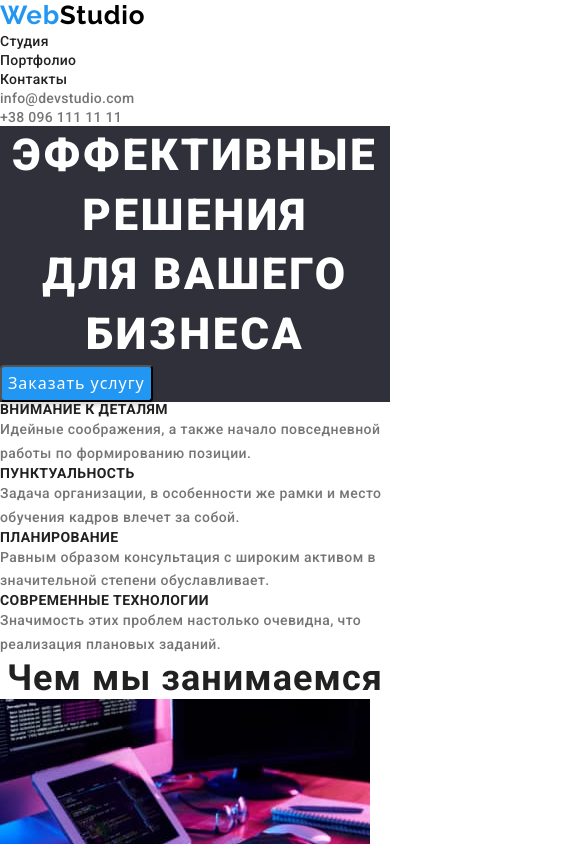
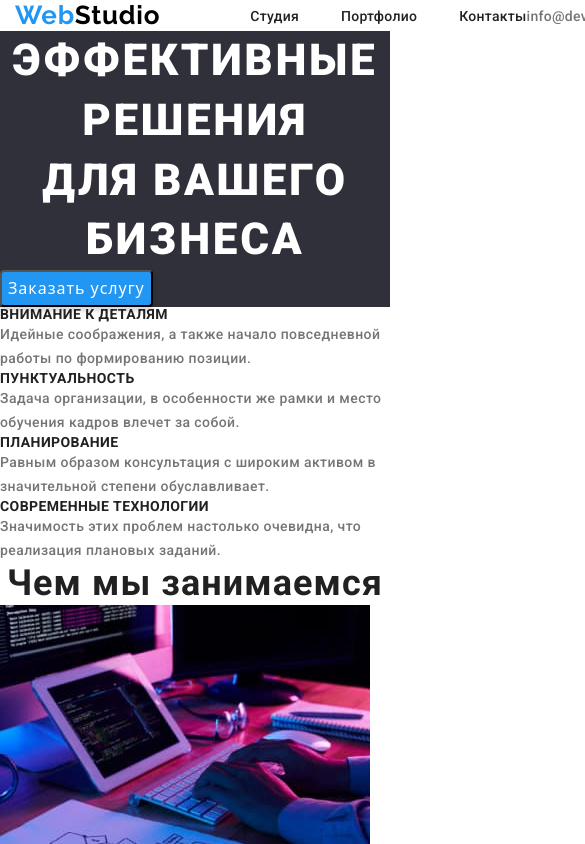
Before and after one commit to IuriiAnt/goit-markup-hw-03, a plain HTML site: page index.html in a window 390 px wide. Shown: the top 844 px of the page, 585 px wide, since content can reach past the window. Drawn offline with nearby package versions, Linux system fonts and the light colour scheme.

Commit message:
partially-good-hearer
beside mail and phone number

```diff
--- a/css/styles.css
+++ b/css/styles.css
@@ -1,7 +1,8 @@
 h1,
 h2,
 h3,
-p {
+p,
+a {
   margin-top: 0;
   margin-bottom: 0;
 }
@@ -9,9 +10,11 @@ ul,
 ol {
   margin-top: 0;
   margin-bottom: 0;
-  padding: 0;
+  padding-left: 0;
 }
-
+img {
+  display: block;
+}
 
 li {
   list-style-type: none; /* Убираем маркеры */
@@ -79,12 +82,43 @@ a {
   font-size: var(--paragraph-menu-font-size);
   line-height: 1.14;
   letter-spacing: 0.02em;
+  margin-left: auto;
   color: var(--grey-text-color);
 }
 .mail-link:hover,
 .mail-link:focus {
   color: var(--accent-color);
 }
+.container {
+  width: 1200px;
+  margin-left: auto;
+  margin-right: auto;
+  padding-left: 15px;
+  padding-right: 15px;
+}
+.header-container {
+display: flex;
+align-items: center;
+}
+.site-nav {
+display: flex;
+align-items: center;
+}
+.menu {
+display: flex;
+align-items: center;
+}
+.header-contacts-container {
+display: flex;
+align-items: center;
+}
+.logo {
+margin-right: 90px;
+}
+.menu-item:not(:last-child) {
+margin-right: 42px;
+}
+
 /*=====END HEADER=====*/
 /*=====HERO=====*/
 
@@ -116,8 +150,6 @@ a {
 .modal-button-go {
   font-size: var(--paragraph-font-size);
   line-height: 1.9;
-  align-items: center;
-  text-align: center;
   letter-spacing: 0.06em;
   color: var(--back-color);
 }
--- a/index.html
+++ b/index.html
@@ -19,6 +19,7 @@
 <body>
     <!-- HEADER -->
     <header class="header">
+        <div class="container header-container">
             <nav class="site-nav">
                 <a class="logo" href="./index.html"> Web<span class="logo-black">Studio</span></a>
                 <ul class="menu">
@@ -33,7 +34,7 @@
                     </li>
                 </ul>
             </nav>
-        <ul>
+            <ul class="header-contacts-container">
                 <li>
                     <a class="mail-link" href="mailto:info@devstudio.com">info@devstudio.com</a>
                 </li>
@@ -41,6 +42,8 @@
                     <a class="tel-link" href="tel:+380961111111">+38 096 111 11 11</a>
                 </li>
             </ul>
+
+        </div>
     </header>
     <main>
         <!-- HERO -->
```
Also changed, not shown: portfolio.html (+3 -0 lines). Lines whose indentation alone changed are shown as unchanged.
